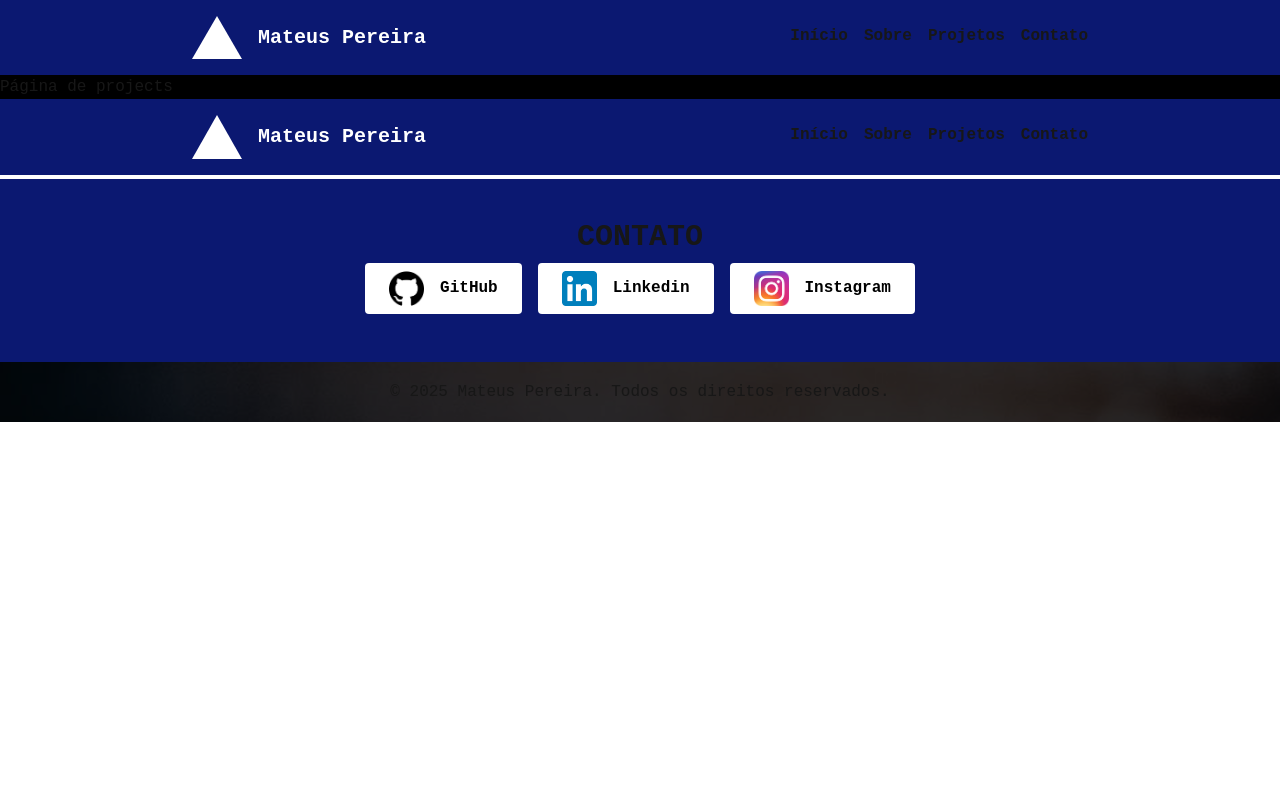
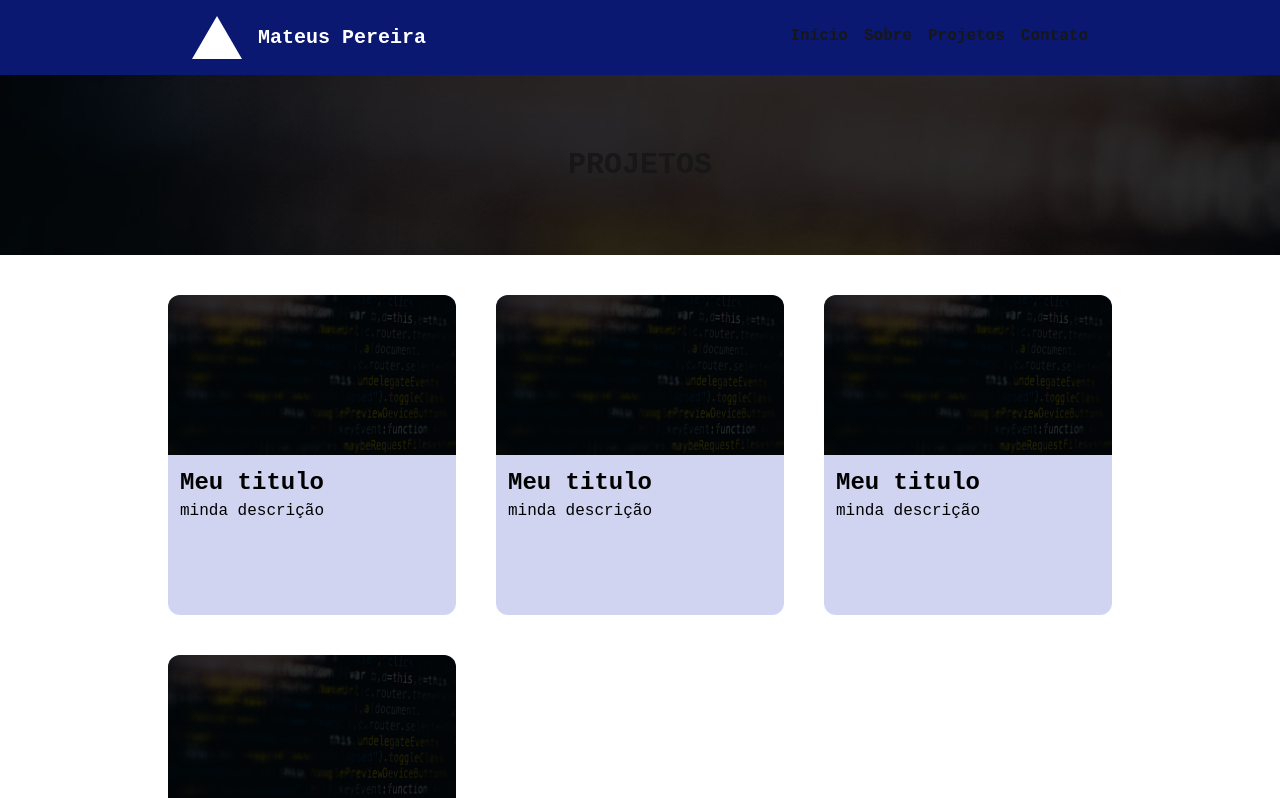
Before and after one commit to MateusPereira1/portfolio-pessoal-interativo, a Next.js app: page /projects in a window 1280 px wide. Shown: the top 798 px of the page. Built offline with nearby package versions, Linux system fonts and the light colour scheme.

Commit message:
:recycle: refactor: updating SubBanner component

```diff
--- a/src/app/projects/page.js
+++ /dev/null
@@ -1,13 +0,0 @@
-import Header from "../../../components/header/Header";
-import Footer from "../../../components/Footer/footer";
-export default function Home() {
-  return (
-    <div className="bg-black">
-      <Header/>
-      <h1>Página de projects</h1>
-
-
-      <Footer/>
-    </div>
-  );
-}
--- /dev/null
+++ b/src/app/projects/page.jsx
@@ -0,0 +1,59 @@
+import Header from "../../../components/header/Header";
+import Footer from "../../../components/Footer/footer";
+import CardProject from "../../../components/cardProject/cardProject";
+import SubBanner from "../../../components/SubBanner/SubBanner";
+
+
+
+
+export default function Home() {
+  return (
+    <div className="bg-white">
+      <Header />
+
+      <SubBanner
+      title="Projetos"
+      />
+
+
+
+      <div className="w-full py-10 px-10 grid grid-cols-1 md:px-42 gap-10 sm:grid-cols-2 md:grid-cols-3 justify-center">
+
+
+        <CardProject
+          src="/background.png"
+          alt="fundo da imagem"
+          title="Meu titulo"
+          desc="minda descrição"
+        />
+
+        <CardProject
+          src="/background.png"
+          alt="fundo da imagem"
+          title="Meu titulo"
+          desc="minda descrição"
+        />
+
+
+        <CardProject
+          src="/background.png"
+          alt="fundo da imagem"
+          title="Meu titulo"
+          desc="minda descrição"
+        />
+
+        <CardProject
+          src="/background.png"
+          alt="fundo da imagem"
+          title="Meu titulo"
+          desc="minda descrição"
+        />
+
+
+      </div>
+
+
+      <Footer />
+    </div>
+  );
+}
```
